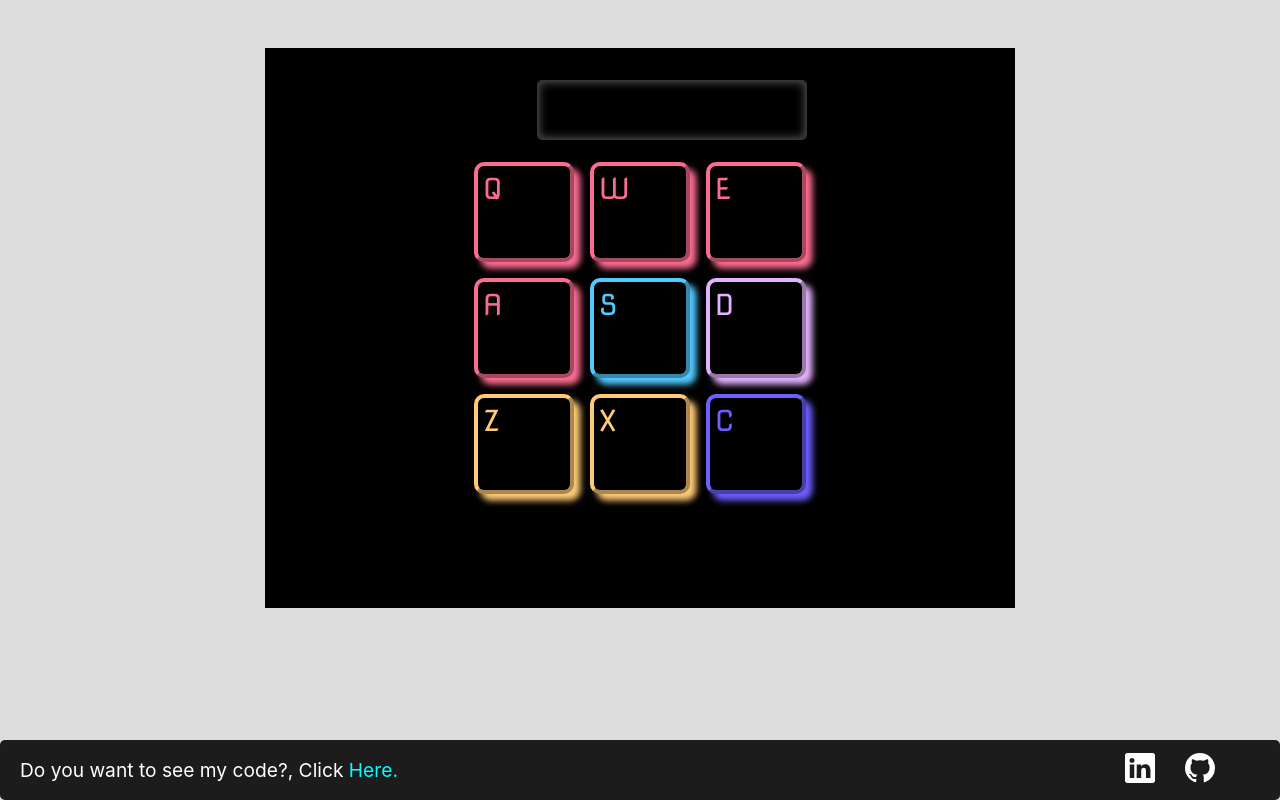
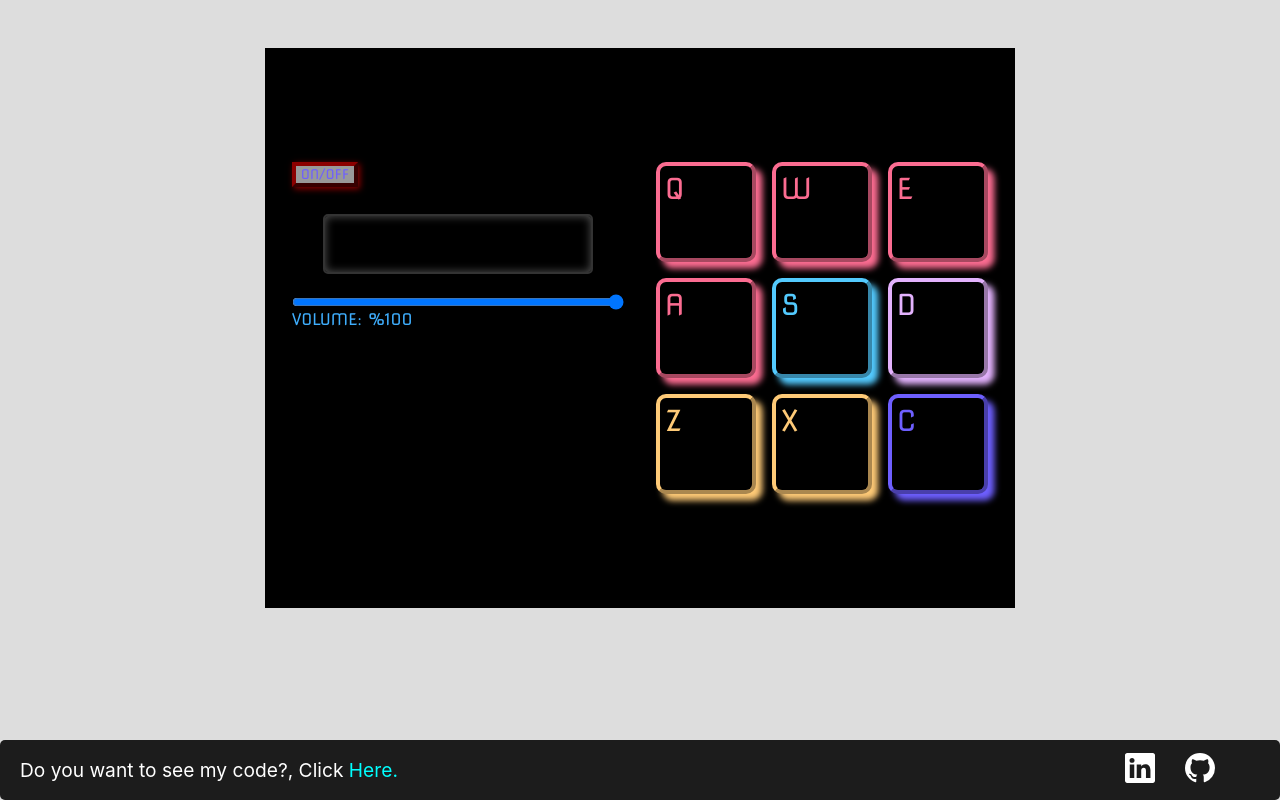
Before and after one commit to JairMontenegro/Drum-Machine, a React (Create React App) app: page / in a window 1280 px wide. Built offline with nearby package versions, Linux system fonts and the light colour scheme.

Commit message:
add controller

```diff
--- a/src/App.js
+++ b/src/App.js
@@ -3,8 +3,10 @@ import "./App.scss";
 import DrumPad from "./components/DrumPad";
 import dataDrumPad from "./data/DrumPad";
 import Footer from "./components/footer.jsx";
+import Controller from "./components/Controller";
 
 function App() {
+  const [volume, setVolume] = useState(1);
   const [drumKey, setDrumKey] = useState("");
 
   useEffect(() => {
@@ -21,14 +23,14 @@ function App() {
     const audio = document.getElementById(identifier);
     audio.play();
     setDrumKey(drumId);
+
+    // const handleVolumeChange = () => {};
   };
 
   return (
     <div className="App">
       <div id="drum-machine">
-        <div id="display">
-          <p>{drumKey}</p>
-        </div>
+        <Controller drumKey={drumKey} volume={volume} />
         <div className="container">
           {dataDrumPad.map((element) => {
             return (
--- a/src/App.scss
+++ b/src/App.scss
@@ -8,31 +8,8 @@
     background-color: black; // provisorio
     margin: 3rem auto 0;
     padding: 1rem;
-    flex-direction: column;
     justify-content: center;
     align-items: center;
-    position: relative;
+    gap: 2rem;
+
 }
-
-
-#display{
-    position: absolute;
-    top:2em;
-    right: 13em;
-    width: 270px;
-    height: 60px;
-    background-color: #000;
-    border-radius: 5px;
-    border: 2px solid #333;
-    box-shadow: 0 0 10px #555 inset;
-    overflow: hidden;
-    p{
-        font-family: variables.$fontPad;
-        text-align: center;
-        line-height: 1.8;
-        font-size: 2em;
-        color: #3FAEFD;
-        text-transform: uppercase;
-        white-space: nowrap;
-    }
-}
--- /dev/null
+++ b/src/components/Controller.jsx
@@ -0,0 +1,30 @@
+import React from "react";
+import "../styles/Controller.scss";
+
+const Controller = ({ drumKey, volume, handleVolumeChange }) => {
+  return (
+    <div className="controller">
+      <button className="turn">on/off</button>
+      <div id="display">
+        <p>{drumKey}</p>
+      </div>
+      <label orient="270deg" type="range" for="band" before="-5" after="5">
+        0
+      </label>
+
+      <input
+        orient="270deg"
+        className="volume"
+        max="1"
+        min="0"
+        step="0.01"
+        type="range"
+        value={volume}
+        onChange={handleVolumeChange}
+      />
+      <p className="volume-text">Volume: %{Math.round(volume * 100)}</p>
+    </div>
+  );
+};
+
+export default Controller;
--- /dev/null
+++ b/src/styles/Controller.scss
@@ -0,0 +1,53 @@
+@use '../styles/variables';
+
+
+
+.controller{
+    display: flex;
+    flex-direction: column;
+    width: 332px;
+    height: 332px;
+
+    .turn{
+        font-family: variables.$fontPad;
+        text-transform: uppercase;
+        width: 4.125rem;
+        height: 1.56rem;
+        background-color: #999;
+        border: 4px  outset  darkred;
+        box-shadow: .1rem .1rem .4rem darkred;
+        color: variables.$color-closed;
+        margin-bottom: 2em;
+
+    }
+
+
+
+    #display{
+        width: 270px;
+        height: 60px;
+        background-color: #000;
+        border-radius: 5px;
+        border: 2px solid #333;
+        box-shadow: 0 0 10px #555 inset;
+        overflow: hidden;
+        margin: 0 auto;
+        p{
+            font-family: variables.$fontPad;
+            text-align: center;
+            line-height: 1.8;
+            font-size: 2em;
+            color: #3FAEFD;
+            text-transform: uppercase;
+            white-space: nowrap;
+        }
+    }
+
+    .volume-text{
+        text-transform: uppercase;
+        font-family: variables.$fontPad;
+        color: #3FAEFD;
+    }
+
+
+}
--- a/src/styles/DrumPad.scss
+++ b/src/styles/DrumPad.scss
@@ -7,20 +7,23 @@
     gap: 1rem;
         #heater-1,#heater-2,#heater-3,#heater-4{
             color: variables.$color-heaters;
-            background-color: black;
+            background-color: #000;
             border: 4px  outset  variables.$color-heaters ;
             box-shadow: .4rem .4rem .4rem  variables.$color-heaters;
+            transition: all .1s ease-in;
             &:active{
                 color: #000;
                 background: radial-gradient(circle, rgba(247,170,170,1) 9%, rgba(251,108,145,1) 95%);
                 box-shadow: .2rem .2rem  #000;
+
             }
         }
         #clap{
             color: variables.$color-clap;
-            background-color: black;
+            background-color: #000;
             border: 4px  outset  variables.$color-clap;
             box-shadow: .4rem .4rem .4rem  variables.$color-clap;
+            transition: all .1s ease-in;
             &:active{
                 color: #000;
                 background: radial-gradient(circle, rgba(175,224,245,1) 9%, rgba(83,202,254,1) 95%);
@@ -30,9 +33,10 @@
         }
         #open-hh{
             color: variables.$color-open;
-            background-color: black;
+            background-color: #000;
             border: 4px  outset  variables.$color-open;
             box-shadow: .4rem .4rem .4rem variables.$color-open;
+            transition: all .1s ease-in;
             &:active{
                 color: #000;
                 background: radial-gradient(circle, rgba(236,214,249,1) 20%, rgba(227,178,253,1) 95%);
@@ -41,9 +45,10 @@
         }
         #kicknhat, #kick{
             color: variables.$color-kicks;
-            background-color: black;
+            background-color: #000;
             border: 4px  outset  variables.$color-kicks;
             box-shadow: .4rem .4rem .4rem variables.$color-kicks;
+            transition: all .1s ease-in;
             &:active{
                 color: #000;
                 background: radial-gradient(circle, rgba(247,228,197,1) 20%, rgba(254,202,119,1) 95%);
@@ -52,9 +57,10 @@
         }
         #closed-hh{
             color: variables.$color-closed;
-            background-color: black;
+            background-color: #000;
             border: 4px  outset  variables.$color-closed;
             box-shadow: .4rem .4rem .4rem variables.$color-closed;
+            transition: all .1s ease-in;
             &:active{
                 color: #000;
                 background:radial-gradient(circle, rgba(193,187,255,1) 0%, rgba(110,95,255,1) 100%);
```
